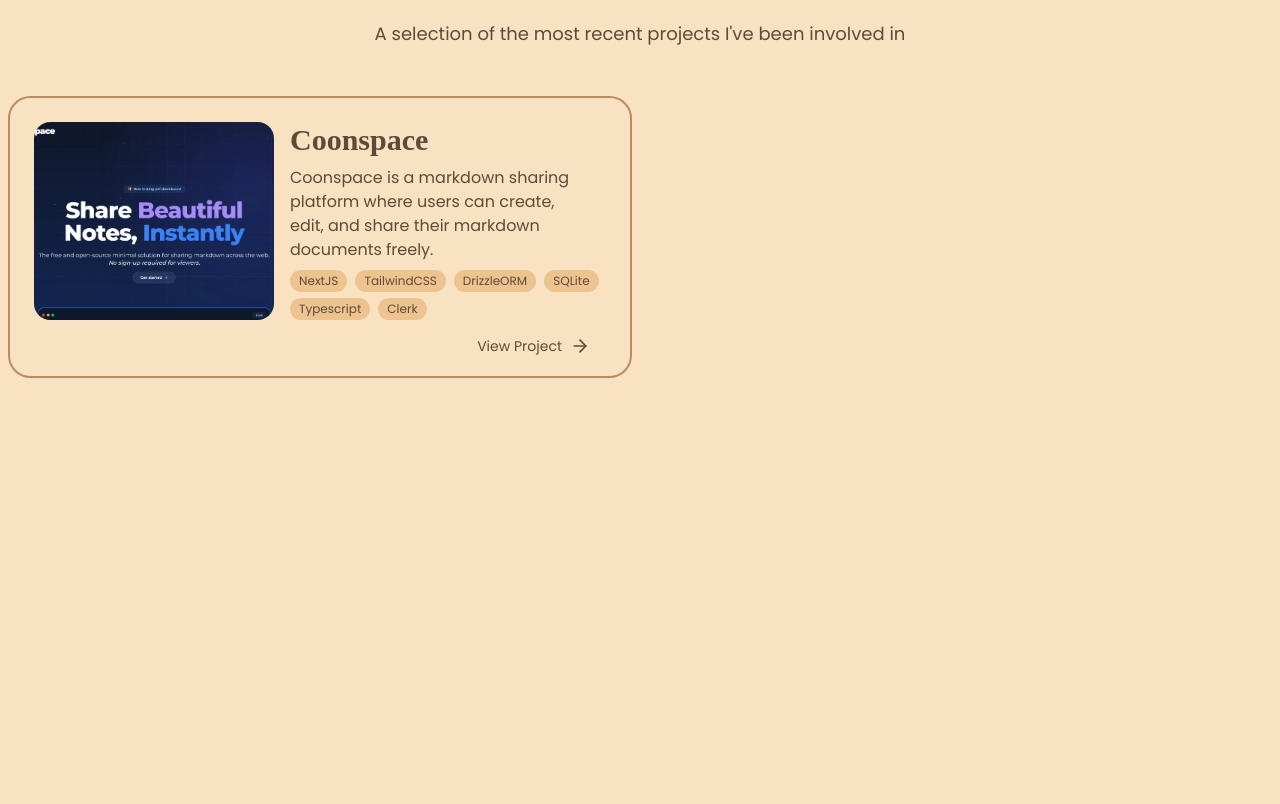
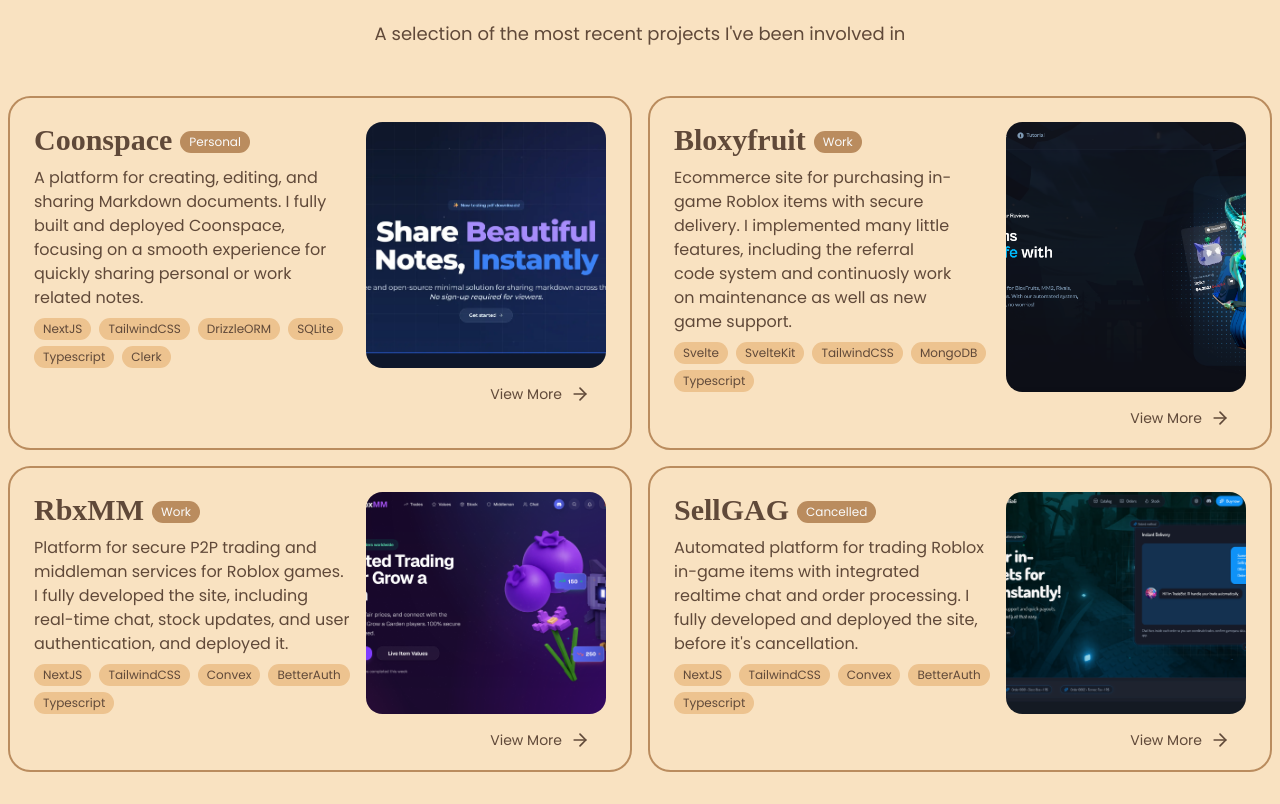
Before and after one commit to Sleepy-gogo/portfolio, an Astro site: page / in a window 1280 px wide. Shown: the part 820-1624 px from the top of the page. Before the commit the page ends 1230 px from the top, so only its background shows below. Built offline with nearby package versions, Linux system fonts and the light colour scheme; Astro itself is replaced by a stand-in of ours; a web font is replaced by a local one.

Commit message:
Add more project data

```diff
--- a/src/components/core/Header.astro
+++ b/src/components/core/Header.astro
@@ -13,7 +13,7 @@
   id="headernav"
   class="fixed top-0 w-full left-0 right-0 container grid grid-cols-2 md:grid-cols-3 items-end mx-auto p-4 pl-6 z-50 sm:rounded-full data-[scrolled=true]:bg-background data-[scrolled=true]:border border-foreground sm:data-[scrolled=true]:mt-2 data-[scrolled=true]:shadow-lg shadow-primary transition-all"
 >
-  <a href="/" class="font-black text-4xl tracking-tight serif">Axel</a>
+  <a href="/" class="font-black text-4xl tracking-tight serif w-min -mt-1">Axel</a>
   <nav class="justify-self-center h-full md:block hidden">
     <ul class="flex gap-2 items-center h-full">
       {
--- a/src/components/showcase/Project.astro
+++ b/src/components/showcase/Project.astro
@@ -18,20 +18,21 @@
 ---
 
 <Card
-  className="pb-3 gap-2 hover:scale-101 hover:shadow-md shadow-primary transition-all"
+  className={cn("pb-3 gap-2 hover:scale-101 hover:shadow-md shadow-primary transition-all", project.wide ? "col-span-2" : "")}
 >
   <CardContent>
     <div
       class={cn(
-        'w-full h-full flex items-center gap-4',
+        'w-full h-full flex items-center gap-4 xl:flex-row',
         side === 'right' ? 'flex-row-reverse' : ''
       )}
     >
-      <div class="flex flex-col gap-2 h-full">
-        <h3 class="serif text-3xl font-black tracking-tighter">
+      <div class="flex flex-col gap-2 h-full w-full">
+        <h3 class="serif text-3xl font-black tracking-tighter inline-flex gap-2 items-center">
           {project.title}
+          <Badge className="mt-1">{project.type}</Badge>
         </h3>
-        <p class="text-pretty">{project.description}</p>
+        <p class="text-pretty w-">{project.description}</p>
         <div class="flex gap-2 gap-y-1.5 flex-wrap mt-auto">
           {
             project.tags.map((tag) => (
@@ -56,7 +57,7 @@
       variant="link"
       className="ml-auto text-secondary-foreground transition group"
     >
-      <span class="group-hover:pr-1 transition-all">View Project</span>
+      <span class="group-hover:pr-1 transition-all">View More</span>
       <ArrowRight className="size-5" />
     </Button>
   </CardFooter>
--- a/src/lib/project-data.ts
+++ b/src/lib/project-data.ts
@@ -3,13 +3,37 @@
   title: string;
   description: string;
   tags: string[];
+  wide?: boolean;
+  type: "Personal" | "Work" | "Cancelled" | "WIP";
 };
 
 export const projects: Project[] = [
   {
     title: "Coonspace",
-    description: "Coonspace is a markdown sharing platform where users can create, edit, and share their markdown documents freely.",
+    description: "A platform for creating, editing, and sharing Markdown documents. I fully built and deployed Coonspace, focusing on a smooth experience for quickly sharing personal or work related notes.",
     tags: ["NextJS", "TailwindCSS", "DrizzleORM", "SQLite", "Typescript", "Clerk"],
-    image: "/projects/coonspace.webp"
+    image: "/projects/coonspace.webp",
+    type: "Personal"
+  },
+  {
+    title: "Bloxyfruit",
+    description: "Ecommerce site for purchasing in-game Roblox items with secure delivery. I implemented many little features, including the referral code system and continuosly work on maintenance as well as new game support.",
+    tags: ["Svelte", "SvelteKit", "TailwindCSS", "MongoDB", "Typescript"],
+    image: "/projects/bloxyfruit.png",
+    type: "Work"
+  },
+  {
+    title: "RbxMM",
+    description: "Platform for secure P2P trading and middleman services for Roblox games. I fully developed the site, including real-time chat, stock updates, and user authentication, and deployed it.",
+    tags: ["NextJS", "TailwindCSS", "Convex", "BetterAuth", "Typescript"],
+    image: "/projects/rbxmm.png",
+    type: "Work"
+  },
+  {
+    title: "SellGAG",
+    description: "Automated platform for trading Roblox in-game items with integrated realtime chat and order processing. I fully developed and deployed the site, before it's cancellation.",
+    tags: ["NextJS", "TailwindCSS", "Convex", "BetterAuth", "Typescript"],
+    image: "/projects/sellgag.png",
+    type: "Cancelled"
   }
 ];
```
Also changed, not shown: public/icons/sparks.png, public/projects/bloxyfruit.png (added), public/projects/rbxmm.png (added), public/projects/sellgag.png (added).
